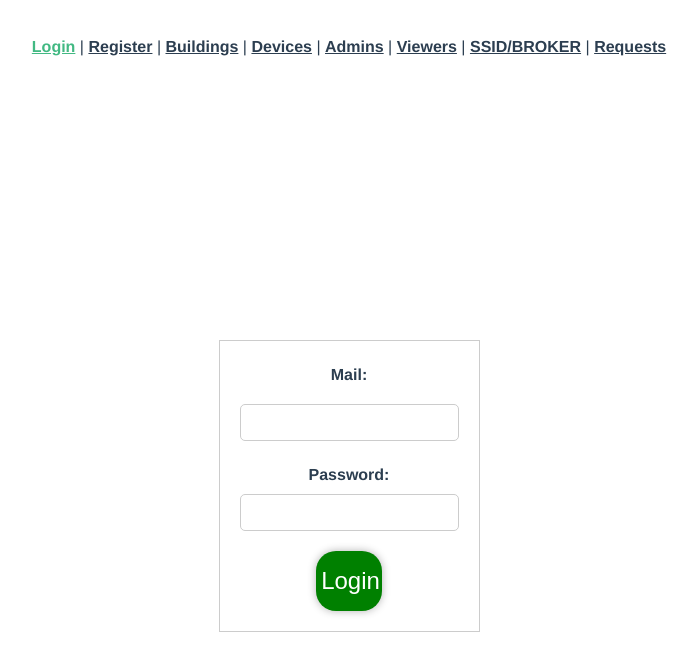
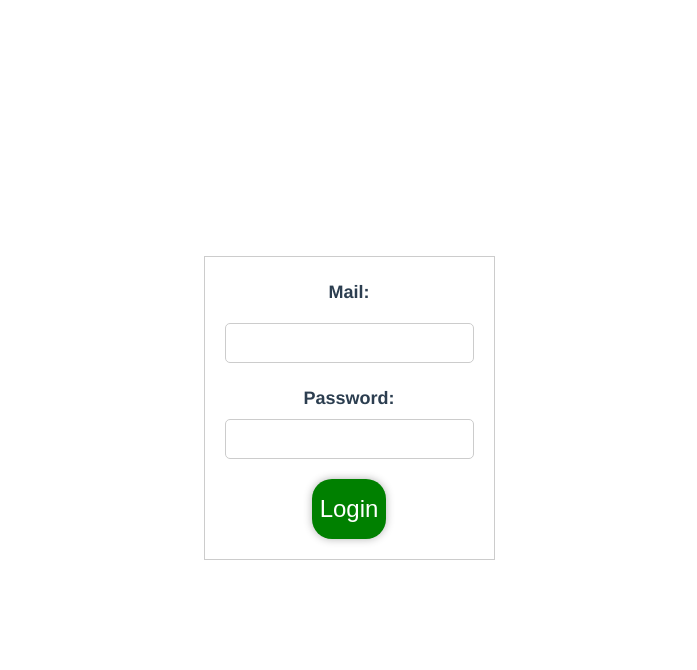
Before and after one commit to Esrefylmz/ENS492Web, a Vue app: page / in a window 1280 px wide. Shown: the top 670 px of the page, without its empty margins (291-988 px from the left). Built offline with nearby package versions, Linux system fonts and the light colour scheme; the HTML template or start-up script is replaced by a standard one.

Commit message:
header and broker page implemented

```diff
--- a/src/App.vue
+++ b/src/App.vue
@@ -1,18 +1,28 @@
 <template>
   <div id="app">
-    <nav>
-      <router-link to="/">Login</router-link> |
-      <router-link to="/Register">Register</router-link> |
-      <router-link to="/buildings">Buildings</router-link> |
-      <router-link to="/devices">Devices</router-link> |
-      <router-link to="/admins">Admins</router-link> |
-      <router-link to="/viewers">Viewers</router-link> |
-      <router-link to="/viewers">SSID/BROKER</router-link> |
-      <router-link to="/pending">Requests</router-link>
-    </nav>
+    <header v-if="!isLoginPage">
+      <router-link to="/buildings" class="nav-button">Buildings</router-link>
+      <router-link to="/devices" class="nav-button">Devices</router-link>
+      <router-link to="/admins" class="nav-button">Admins</router-link>
+      <router-link to="/viewers" class="nav-button">Viewers</router-link>
+      <router-link to="/broker" class="nav-button">SSID/BROKER</router-link>
+      <router-link to="/pending" class="nav-button">Requests</router-link>
+
+    </header>
     <router-view/>
   </div>
 </template>
+
+<script>
+export default {
+  computed: {
+    isLoginPage() {
+      return this.$route.path === '/';
+    },
+
+  },
+};
+</script>
 
 <style>
 #app {
@@ -23,16 +33,35 @@
   color: #2c3e50;
 }
 
-nav {
-  padding: 30px;
+header {
+  display: flex;
+  justify-content: center;
+  align-items: center;
+  background-color: #f2f2f2;
+  padding: 20px;
 }
 
-nav a {
+.nav-button {
+  display: flex;
+  justify-content: center;
+  align-items: center;
+  width: auto;
+  height: auto;
+  padding: 1%;
+  border-radius: 5px;
+  background-color: #42b983;
+  color: white;
+  font-size: 16px;
   font-weight: bold;
-  color: #2c3e50;
+  text-decoration: none;
+  margin: 0 10px;
 }
 
-nav a.router-link-exact-active {
-  color: #42b983;
+.nav-button:hover {
+  background-color: #5cd6a0;
+}
+
+.nav-button.router-link-exact-active {
+  background-color: #2c3e50;
 }
 </style>
--- a/src/router/index.js
+++ b/src/router/index.js
@@ -5,6 +5,7 @@ import Buildings from '../views/Companies.vue'
 import Building from '../views/Rooms.vue'
 import Login from '../views/Login.vue'
 import RoomEdit from '../views/EditRoom.vue'
+import Broker from '../views/Broker.vue'
 
 Vue.use(VueRouter)
 
@@ -74,6 +75,11 @@ const routes = [
     component: Building
   },
   {
+    path: '/broker',
+    name: 'broker',
+    component: Broker
+  },
+  {
     path: '/buildings/:buildingName/:roomName',
     name: 'room',
     component: RoomEdit
--- /dev/null
+++ b/src/views/Broker.vue
@@ -0,0 +1,122 @@
+<template>
+    <div class="configure">
+      <h1>Configure Company</h1>
+
+      <form class="configure-form" @submit.prevent="submitForm">
+        <div class="form-group">
+          <label for="companyName">Company Name:</label>
+          <input type="text" id="companyName" v-model="companyName" required>
+        </div>
+
+        <div class="form-group">
+          <label for="ssid">SSID:</label>
+          <input type="text" id="ssid" v-model="ssid" required>
+        </div>
+
+        <div class="form-group">
+          <label for="broker">Broker:</label>
+          <input type="text" id="broker" v-model="broker" required>
+        </div>
+
+        <div class="form-group">
+          <label for="password">Password:</label>
+          <input type="text" id="password" v-model="password" required>
+        </div>
+
+        <button type="submit" class="configure-button">Configure</button>
+      </form>
+    </div>
+  </template>
+
+  <script>
+import axios from 'axios';
+console.log(localStorage.getItem("companyID"));
+export default {
+    name: 'Configure',
+    data() {
+    return {
+        companyName: '',
+        ssid: '',
+        broker: '',
+        password: '',
+    }
+    },
+    methods: {
+        async submitForm() {
+            const url = 'http://localhost:5063/api/CompanyContoller/UpdateCompany';
+            const body = {
+                companyId: localStorage.getItem("companyID"),
+                name: this.companyName,
+                domain: localStorage.getItem("userDomain"),
+                ssid: this.ssid,
+                broker: this.broker,
+                password: this.password,
+            };
+
+            try {
+                const response = await fetch(url, {
+                method: 'PUT',
+                headers: {
+                    'Content-Type': 'application/json',
+                },
+                body: JSON.stringify(body),
+                });
+                //console.log(response);
+                this.companyName = '';
+                this.ssid = '';
+                this.broker = '';
+                this.password = '';
+                alert('Configuration successful');
+
+            } catch (error) {
+                console.error(error);
+            }
+        },
+
+    },
+}
+
+  </script>
+
+  <style>
+  .configure {
+    padding: 20px;
+    width: 30%;
+    margin: 0 auto;
+  }
+  .configure-form {
+    display: flex;
+    flex-direction: column;
+    align-items: center;
+  }
+  .form-group {
+    margin-bottom: 20px;
+    width: 100%;
+  }
+  label {
+    font-size: 18px;
+    margin-bottom: 10px;
+    display: block;
+  }
+  input {
+    font-size: 16px;
+    padding: 10px;
+    border-radius: 5px;
+    border: 1px solid #ccc;
+    width: 100%;
+  }
+  .configure-button {
+    display: flex;
+    justify-content: center;
+    align-items: center;
+    background-color: #4CAF50;
+    color: white;
+    border: none;
+    border-radius: 5px;
+    padding: 10px 20px;
+    margin-top: 20px;
+    cursor: pointer;
+
+  }
+
+  </style>
--- a/src/views/Devices.vue
+++ b/src/views/Devices.vue
@@ -61,7 +61,7 @@
       fetchDevices() {
         const companyId = localStorage.getItem('companyID');
 
-        fetch(`http://localhost:5063/api/CompanySensors/GetCompanySensorById?Id=${companyId}`)
+        fetch(`http://localhost:5063/api/CompanySensors/GetCompanySensorByCompanyId?Id=${companyId}`)
           .then(response => response.json())
           .then(data => {
             this.devices = data
--- a/src/views/Login.vue
+++ b/src/views/Login.vue
@@ -92,13 +92,16 @@ input[type="password"] {
 
 
 button {
-  padding: 5px;
+  padding: 11%;
+  display: flex;
+  justify-content: center;
+  align-items: center;
   background-color: #4CAF50;
   color: white;
   border: none;
   border-radius: 30px;
-  width: 100px;
-  height: 50px;
+  width: auto;
+  height: auto;
   cursor: pointer;
 }
 </style>
```
